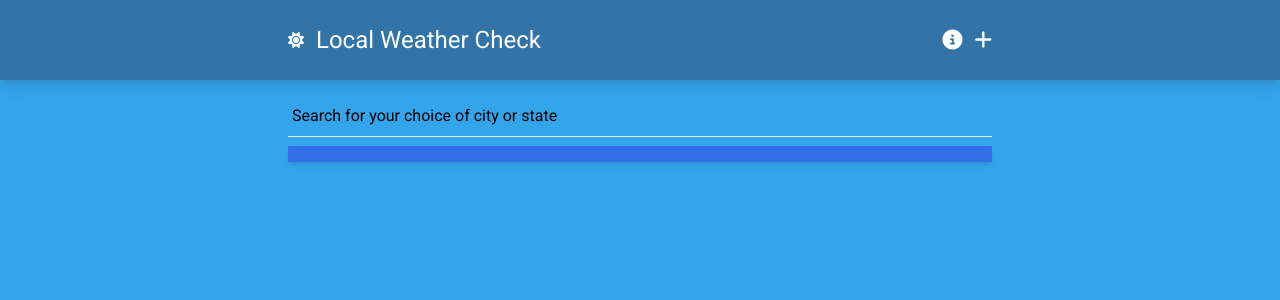
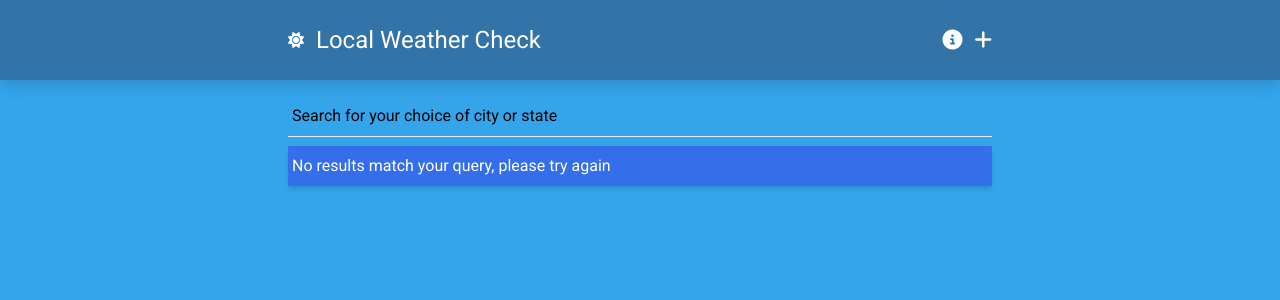
Before and after one commit to Fatimah1403/sba_322_weather_app_vue, a Vue app: page / in a window 1280 px wide. Shown: the top 300 px of the page. Built offline with nearby package versions, Linux system fonts and the light colour scheme.

Commit message:
Readme file updated

```diff
--- a/src/views/HomeView.vue
+++ b/src/views/HomeView.vue
@@ -14,6 +14,13 @@
                 w-full shadow-md py-2 px-1 top-[66px]"
                 v-if="searchResultsMapbox"
             >
+                <p v-if="searchError">
+                    Sorry, something went wrong, please try again.
+                </p>
+                <p v-if="!serverError && searchResultsMapbox.length === 0">
+                    No results match your query,  please try again
+                </p>
+                <template v-else>
                     <li
                         v-for="searhResult in searchResultsMapbox"
                         :key="searhResult.id"
@@ -21,6 +28,7 @@
                     >
                         {{ searhResult.place_name }}
                     </li>
+                </template>
             </ul>
         </div>
     </main>
@@ -38,6 +46,8 @@ const queryTimeout = ref(null);
 const mapboxAPIKEY = "pk.eyJ1IjoiZmF0aW1haDE0MDMiLCJhIjoiY2xyYmR2eDFwMG03cTJqcDdza3kxZzdlbiJ9.UxnOTbd77ZuIJmbOXaF4WA"
 const mapboxUrl = "https://api.mapbox.com/geocoding/v5/mapbox.places/"
 const searchResultsMapbox = ref([]);
+const searchError = ref(null);
+
 
 const getSearchResults = () => {
     clearTimeout(queryTimeout.value);
@@ -53,16 +63,14 @@ const getSearchResults = () => {
                         },
                     }
                 );
-                // console.log('Bug');
-                console.log(result.data);
+                // console.log(result.data);
                 searchResultsMapbox.value = result.data.features || [];
-                // console.log(JSON.parse(JSON.stringify(searchResultsMapbox.value)));
-                console.log(searchResultsMapbox.value);
+                // console.log(searchResultsMapbox.value);
                 return;
             }
             searchResultsMapbox.value = null;
-        } catch (error) {
-            console.error('Error fetching search results:', error);
+        } catch  {
+            searchError.value = true;
         }
     }, 10000);
 }
```
Also changed, not shown: 1 other file (tests, documents, lock files or other folders). Lines whose indentation alone changed are shown as unchanged.
